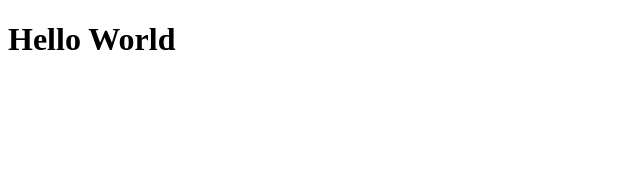
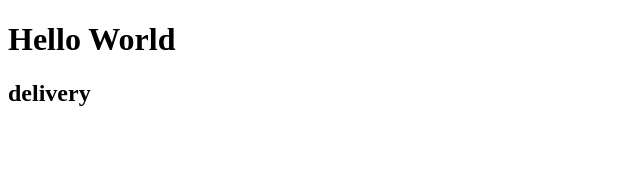
Before and after one commit to JoelGarayC/app-delivery, a React (Vite) app: page / in a window 1280 px wide. Shown: the top 170 px of the page, without its empty margins (0-640 px from the left). Built offline with nearby package versions, Linux system fonts and the light colour scheme.

Commit message:
add: line txt app

```diff
--- a/src/App.jsx
+++ b/src/App.jsx
@@ -4,6 +4,8 @@ const App = () => {
   return (
     <div>
       <h1>Hello World</h1>
+      <h2>delivery</h2>
+
     </div>
   )
 }
```
